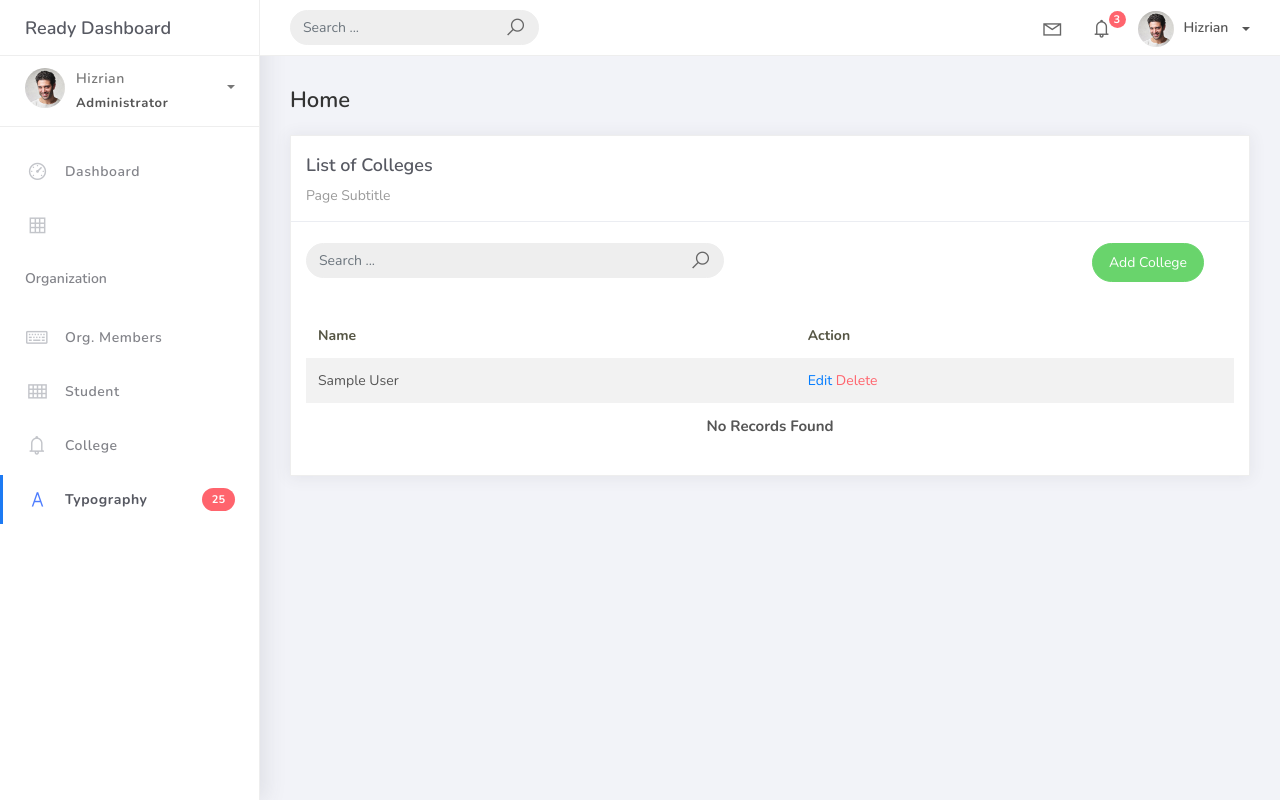
After one commit to micahana4/PSUSphere, a Django app: page /college_list in a window 1280 px wide. The commit adds this page. Run offline with Django 4.2, Linux system fonts and the light colour scheme; tables that the repository leaves empty hold one stand-in row (values such as "Sample post"); some libraries are stand-ins or nearby versions.

Commit message:
Added College View, Forms, and URLs

```diff
--- a/projectsite/projectsite/urls.py
+++ b/projectsite/projectsite/urls.py
@@ -16,7 +16,10 @@ Including another URLconf
 """
 from django.contrib import admin
 from django.urls import path
-from studentorg.views import HomePageView, OrganizationList, OrganizationCreateView, OrganizationUpdateView, OrganizationDeleteView, StudentList, StudentCreateView, StudentUpdateView, StudentDeleteView, OrgMemberList, OrgMemberCreateView, OrgMemberUpdateView, OrgMemberDeleteView
+from studentorg.views import HomePageView, OrganizationList, OrganizationCreateView, OrganizationUpdateView, OrganizationDeleteView
+from studentorg.views import StudentList, StudentCreateView, StudentUpdateView, StudentDeleteView
+from studentorg.views import OrgMemberList, OrgMemberCreateView, OrgMemberUpdateView, OrgMemberDeleteView
+from studentorg.views import CollegeList, CollegeCreateView, CollegeUpdateView, CollegeDeleteView
 from studentorg import views
 
 urlpatterns = [
@@ -36,4 +39,9 @@ urlpatterns = [
     path('student_list/add', StudentCreateView.as_view(), name="student-add"),
     path('student_list/<pk>', StudentUpdateView.as_view(), name='student-update'),
     path('student_list/<pk>/delete', StudentDeleteView.as_view(), name='student-delete'),
+
+    path('college_list', CollegeList.as_view(), name="college-list"),
+    path('college_list/add', CollegeCreateView.as_view(), name="college-add"),
+    path('college_list/<pk>', CollegeUpdateView.as_view(), name='college-update'),
+    path('college_list/<pk>/delete', CollegeDeleteView.as_view(), name='college-delete'),
 ]
--- a/projectsite/studentorg/views.py
+++ b/projectsite/studentorg/views.py
@@ -1,8 +1,8 @@
 from django.shortcuts import render
 from django.views.generic.list import ListView
 from django.views.generic.edit import CreateView, UpdateView, DeleteView
-from studentorg.models import Organization, Student, OrgMember
-from studentorg.forms import OrganizationForm, StudentForm, OrgMemberForm
+from studentorg.models import Organization, Student, OrgMember, College
+from studentorg.forms import OrganizationForm, StudentForm, OrgMemberForm, CollegeForm
 from django.urls import reverse_lazy
 
 class HomePageView(ListView):
@@ -91,6 +91,31 @@ class StudentDeleteView(DeleteView) :
     template_name = 'student_del.html'
     success_url = reverse_lazy('student-list')
 
+########################## COLLEGE ##########################
+########################## COLLEGE ##########################
+########################## COLLEGE ##########################
 
+class CollegeList(ListView) :
+    model = College
+    context_object_name = 'college'
+    template_name = 'college_list.html'
+    paginate_by = 5
+
+class CollegeCreateView(CreateView) :
+    model = College
+    form_class = CollegeForm
+    template_name = 'college_form.html'
+    success_url = reverse_lazy('college-list')
+
+class CollegeUpdateView(UpdateView) :
+    model = College
+    form_class = CollegeForm
+    template_name = 'college_form.html'
+    success_url = reverse_lazy('college-list')
+
+class CollegeDeleteView(DeleteView) :
+    model = College
+    template_name = 'college_del.html'
+    success_url = reverse_lazy('college-list')
 
 # Create your views here.s
--- a/projectsite/templates/base.html
+++ b/projectsite/templates/base.html
@@ -192,7 +192,7 @@
 							</a>
 						</li>
 						<li class="nav-item">
-							<a href="notifications.html">
+							<a href="{% url 'college-list'%}">
 								<i class="la la-bell"></i>
 								<p>College</p>
 							</a>
--- /dev/null
+++ b/projectsite/templates/college_list.html
@@ -0,0 +1,67 @@
+{% extends 'base.html' %} {% load static %} {% block content %}
+
+<div class="content">
+    <div class="container-fluid">
+        <h4 class="page-title">Home</h4>
+        <div class="row">
+            <div class="col-md-12">
+                <div class="card">
+                    <div class="card-header">
+                        <div class="card-title">List of Colleges</div>
+                        <div class="card-category">Page Subtitle</div>
+                    </div>
+
+                    <br/>
+                    <div class="col-md-12 row">
+                        <div class="col-md-6">
+                            <form class="navbar-left navbar-form nav-search mr-md-3" actions="">
+                                <div class="input-group">
+                                    <input type="text" placeholder="Search ..." class="form-control" />
+                                    <div class="input-group-append">
+                                        <span class="input-group-text">
+                                            <i class="la la-search search-icon"></i>
+                                        </span>
+                                    </div>
+                                </div>
+                            </form>
+                        </div>
+                        <div class="col-md-6">
+                            <div class="pull-right">
+                                <a href="{% url 'college-add'%}" class="btn btn-success btn-rounded">Add College</a>
+                            </div>
+                        </div>
+                    </div>
+                    <div class="card-body">
+                        <table class="table table-striped mt-3">
+                            <thead>
+                                <tr>
+                                    <th scope="col">Name</th>
+                                    <th scope="col">Action</th>
+                                </tr>
+                            </thead>
+                            <tbody>
+                                {% for object in object_list %}
+                                <tr>
+                                    <td>{{ object.college_name }}</td>
+                                    <td>
+                                        <a href="college_list/{{ object.id }}">Edit</a>
+                                        <a href="college_list/{{ object.id }}/delete" class="text-danger">Delete</a>
+                                    </td>
+                                </tr>
+                                {% endfor %}
+                                <tr>
+                                    <td colspan="4" style="text-align: center">
+                                        <p class="text-sm font-weight-bold mb-0">No Records Found</p>
+                                    </td>
+                                </tr>
+                            </tbody>
+                        </table>
+                        {% include 'includes/pagination.html'%}
+                    </div>
+                </div>
+            </div>
+        </div>
+    </div>
+</div>
+
+{% endblock %}
```
Also changed, not shown: projectsite/studentorg/forms.py (+6 -1 lines), projectsite/templates/college_del.html (added, +31 -0 lines), projectsite/templates/college_form.html (added, +32 -0 lines).
